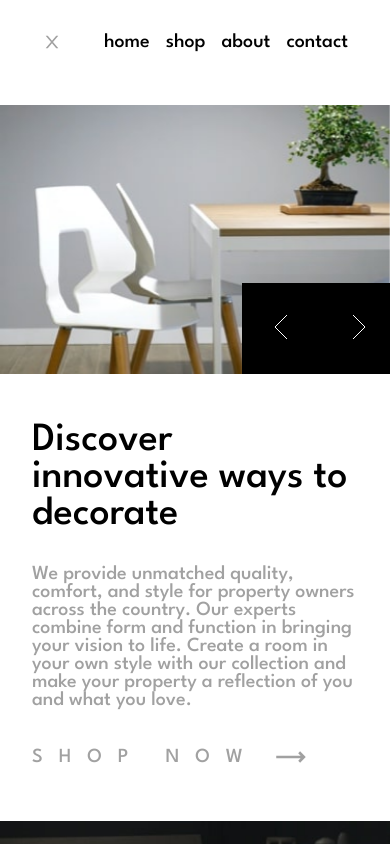
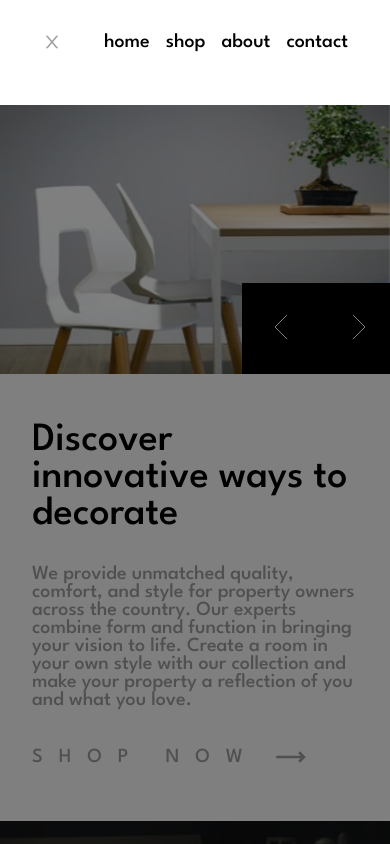
Before and after one commit to hirokirigaya/room, a React (Vite) app: page / in a window 390 px wide. Both pictures are taken after a click on the icon 72 px from the left and 42 px from the top of the page. Shown: the top 844 px of the page. Built offline with nearby package versions, Linux system fonts and the light colour scheme.

Commit message:
:crescent_moon: overlay

```diff
--- a/src/App.jsx
+++ b/src/App.jsx
@@ -1,12 +1,10 @@
 import Container from './components/Container'
 import Home from './components/Home'
-import Footer from './components/Footer'
 
 function App() {
   return (
     <Container>
       <Home/>
-      <Footer/>
     </Container>
   )
 }
--- a/src/components/Home/index.jsx
+++ b/src/components/Home/index.jsx
@@ -1,6 +1,7 @@
 import React from 'react'
 import './styles.css'
 import Navbar from '../Navbar'
+import Footer from '../Footer'
 
 import { Swiper, SwiperSlide } from 'swiper/react';
 import SwiperCore, { Navigation } from 'swiper';
@@ -88,6 +89,7 @@ function index() {
         <img src="../../../img/ambientlight.jpg" alt="img-light" className='img-light' />
 
       </section>
+      <Footer/>
     </main>
   )
 }
--- a/src/components/Navbar/index.jsx
+++ b/src/components/Navbar/index.jsx
@@ -15,6 +15,7 @@ function index() {
 
   return (
     <>
+    <div className={open === true ? 'overlayon' : 'overlay'}></div>
     <nav className='navbar'>
       <img src="../../../img/logo.svg" alt="logo" className='logo'/>
       <ul>
--- a/src/components/Navbar/styles.css
+++ b/src/components/Navbar/styles.css
@@ -56,6 +56,7 @@
 
 */
 
+
 @media(max-width: 1024px) {
   .navbar {
     margin-left: 15%;
@@ -63,6 +64,30 @@
 }
 
 @media(max-width: 688px) {
+  .overlay {
+    display: none;
+    width: 100%;
+    height: 100%;
+    position: absolute;
+    z-index: 9998;
+    top: 0;
+    left: 0;
+    right: 0;
+    bottom: 0;
+    background-color: rgba(0, 0, 0, 0.5);
+  }
+  .overlayon {
+    display: block;
+    width: 100%;
+    height: 100%;
+    position: absolute;
+    z-index: 9998;
+    top: 0;
+    left: 0;
+    right: 0;
+    bottom: 0;
+    background-color: rgba(0, 0, 0, 0.5);
+  }
   main {
     max-width: 688px;
     margin: 0 auto;
@@ -75,7 +100,7 @@
     width: 80%;
     position: absolute;
     gap: 10rem;
-    z-index: 999;
+    z-index: 9999;
     margin-top: 2rem;
     margin-left: 10%;
     align-items: center;
```
